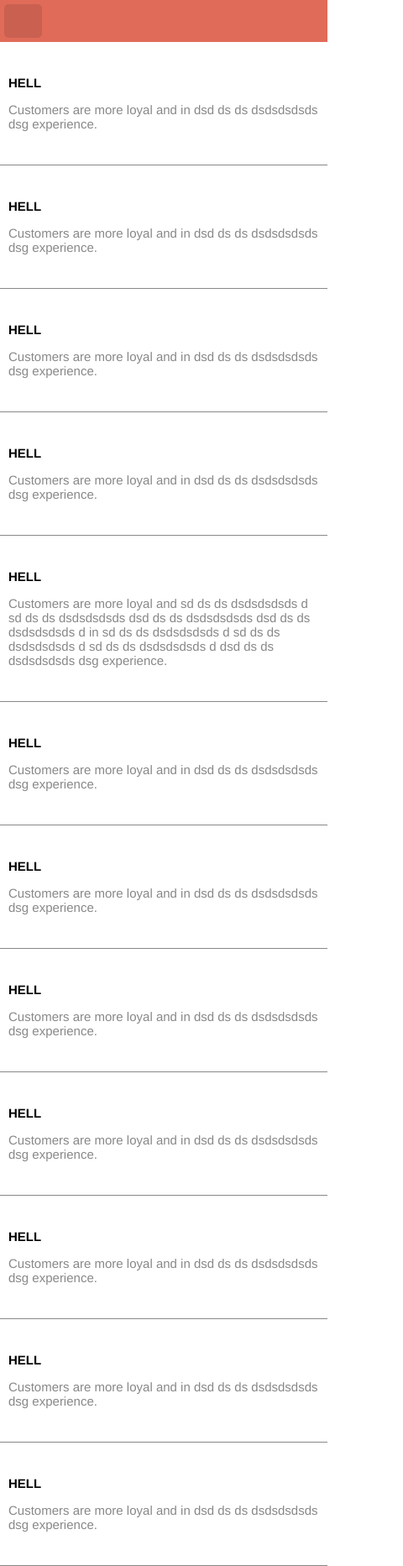
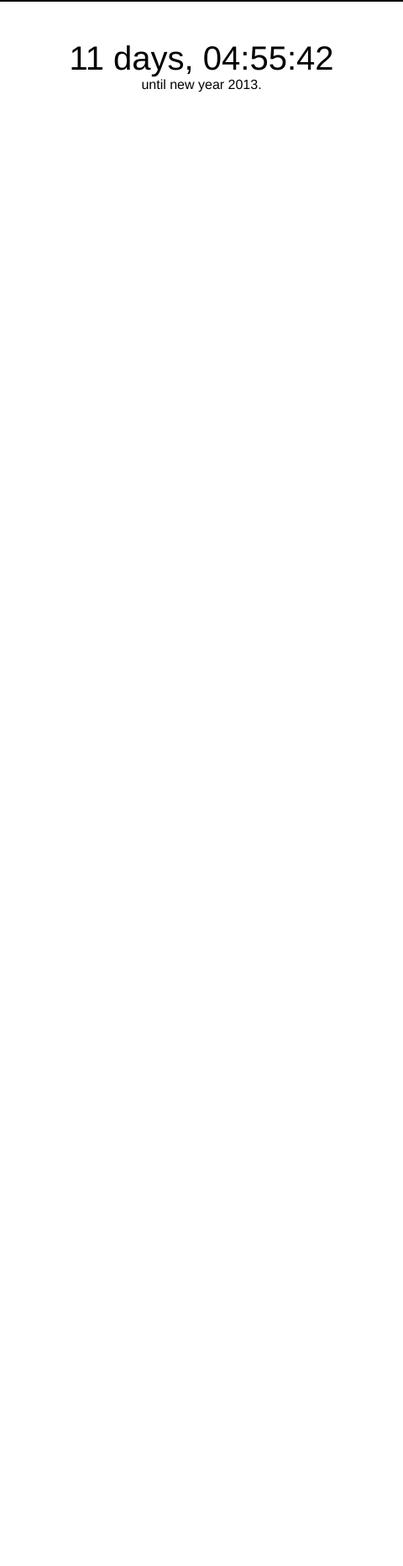
Before and after one commit to Matthhew/matthhew.github.io, a plain HTML site: page index.html in a window 390 px wide. Shown: the whole page at 84% size, 480 px wide, since content can reach past the window. After the commit the page ends 844 px from the top, so only its background shows below. Drawn offline with nearby package versions, Linux system fonts and the light colour scheme.

Commit message:
Update index.html

```diff
--- a/index.html
+++ b/index.html
@@ -1,56 +1,75 @@
-<!doctype html>
-<html>
+<!DOCTYPE html>
+<html lang="cs">
+<head>
+<meta charset="UTF-8" />
+<link rel="shortcut icon" href="/home/matous/Desktop/website/tessa-lt-dropdowns-21c7868/favicongmail.ico">
+<title>New year countdown</title>
 
-	<head>
-		<meta charset="utf-8"/>
-		<title>Mobile Menu CSS</title>
-		<meta name="viewport" content="width=device-width, initial-scale=1"/>
 
-		<script src="https://ajax.googleapis.com/ajax/libs/jquery/1.7.2/jquery.min.js"></script>
-		<script>
-		$(document).ready(function(){
-			$(".nav-button").click(function () {
-			$(".nav-button,.primary-nav").toggleClass("open");
-			});
-		});
+<script type="text/javascript">
+
+
+// JavaScript Document
+function countdown(target, element, message) {
+    var dn = new Date();
+    var dt = new Date(target);
+    var diff = dt.getTime() - dn.getTime();
+    diff /= 1000;
+
+    // done
+    if(diff <= 0) {
+        document.getElementById(element).innerHTML = message;
+        return(0);
+    }
+
+    // days
+    var tmp = diff;
+    var d = Math.floor(tmp / 24 / 3600);
+    tmp = tmp % (24 * 3600);
+
+    // hours
+    var h = Math.floor(tmp / 3600);
+    tmp = tmp % 3600;
+
+    // minutes
+    var m = Math.floor(tmp / 60);
+    tmp = tmp % 60;
+
+    // seconds
+    var s = Math.floor(tmp);
+
+    var str =  d + " ";
+    if (d > 1)
+        str += "days, ";
+    else
+        str += "day, ";
+
+    if (h < 10) str += "0";
+    str += h + ":";
+    if (m < 10) str += "0";
+    str += m + ":";
+    if (s < 10) str += "0";
+    str += s;
+
+    document.getElementById(element).innerHTML = str;
+
+    setTimeout("countdown('"+target+"','"+element+"','"+message+"')",999);
+}
 </script>
+
+
 
 <style type="text/css">
 
+html{
+display:block;
+}
 
-
-body {
-font-size:18px;
-color:#888;
+body{
+border-top: 2px solid #000;
 margin:0 auto;
 font-family:nimbus-sans, Helvetica neue, Arial, sans-serif;
 background-color: #fff;
-
-
-
-font-weight:lighter;
-}
-
-.Item{
-border-bottom: 1px solid #888;
-font-size: 15px;
-padding-bottom: 20px;
-padding-top: 20px;
-}
-
-.Item p
-{
-text-align: left;
-color:#888;
-}
-
-.container h1{
-font-size:15px;
-
-}
-.container a{
-color:#000;
-text-decoration: none;
 }
 
 .container{
@@ -59,283 +78,85 @@ margin:0 auto;
 padding: 5px 10px 5px 10px ;
 }
 
-
-
-
-.nav-button { display: none; } /* hide the navigation button by default */
-
-
-
-	.nav-button {
-		display: block;
-		position: absolute;
-		top: 5px;
-		left: 5px;
-		width: 45px;
-		height: 40px;
-		background: url('dropmenu.png');
-		background-position: center center;
-		background-repeat: no-repeat;
-		background-size: 40px, 100%;
-		cursor: pointer;
-		border:none;
-		z-index: 999;
-		text-indent: -9999px;
-			background-color: rgba(0,0,0,.1);
-	border-radius: 5px;
+a{
+color:#0a6374;
+text-decoration:none;
 }
 
-	.nav-button:hover {
-	background-color: rgba(0,0,0,.1);
-	border-radius: 5px;
+a:hover{
+color:#000;
+}
+
+#countdown{
+font-size:60px;
+text-align:center;
+display: block;
+margin: 60px 0px 0px 0px;
+}
+
+#countdown-message{
+text-align:center;
+display: block;
+margin: 0px auto;
+}
+
+#box{
+text-align: center;
+display: block;
+margin: 0px 0px 0px 0px;
+}
+
+h1{
+font-weight:lighter;
+font-size:30px;
+text-align: left;
+padding-top:100px;
+margin:0 auto;
+}
+
+@media (max-width: 480px){
+
+body {
+min-width: 480px;
+}
+
+#countdown{
+font-size:40px;
+text-align:center;
+display: block;
+margin: 40px 0px 0px 0px;
 }
 
 
-	/* Navigation Bar
-	-------------------------------------------------------- */
-
-	body { padding-top: 50px; }
-
-	.primary-nav {
-		width: 100%;
-		float: none;
-		background-color: #e06b59;
-		display: block;
-		height: 50px;
-		margin: 0;
-		padding: 0;
-		overflow: hidden;
-		position: absolute;
-		top: 0px;
-		left: 0px;
-		z-index: 998;
-		clear: both;
-	}
-	.primary-nav li {
-		display: none;
-		width: 100%;
-		font-family: Arial;
-	}
-	.primary-nav li a {
-		display: block;
-		width: 100%;
-		padding: 10px 15px;
-		font-size: 14px;
-		font-weight: bold;
-		text-shadow: -1px -1px 0 rgba(0,0,0,.15);
-		color: #fff;
-		text-decoration: none;
-		border-bottom: 1px solid rgba(0,0,0,.2);
-		border-top: 1px solid rgba(255,255,255,.1);
-	}
-	.primary-nav li a:hover {
-		background-color: rgba(0,0,0,.1);
-		border-top-color: transparent;
-	}
-	.primary-nav > li:first-child {
-		border-top: 1px solid rgba(0,0,0,.2);
 }
 
-	/* Toggle the navigation bar open  */
+</style>
 
-	.primary-nav.open {
-		height: auto;
-		padding-top: 50px;
-	}
-	.primary-nav.open li {
-		display: block;
-	}
-
-	/* Submenus – optional .parent class indicates dropdowns */
-
-	.primary-nav > li:hover > a {
-		background-color: rgba(0,0,0,.1);
-		border-bottom-color: transparent;
-	}
-
-	.primary-nav li.parent > a:hover {
-		background-color: rgba(0,0,0,.1);
-	}
-	.primary-nav li ul {
-		display: none;
-		background-color: rgba(0,0,0,.1);
-		border-top: 0 none;
-		padding: 0;
-	}
-	.primary-nav li ul a {
-		border: 0 none;
-		font-size: 12px;
-		padding: 10px 5%;
-		font-weight: normal;
-	}
-	.primary-nav li:hover ul {
-		display: block;
-		border-top: 0 none;
-	}
-</style>
 </head>
 
 <body>
 
-<header>
+	<section class="container">
+        	<span id='countdown'></span>
 
-		<button class="nav-button">Toggle Navigation</button>
+        	<script type='text/javascript'>
+        		countdown('2010/03/25 00:00:00','countdown', 'The countdown is complete.');
+			</script>
 
-		<ul class="primary-nav">
-			<li><a href="#">Home</a></li>
-			<li><a href="#">About Us</a></li>
-			<li><a href="#">Services</a></li>
-			<li><a href="#">Products</a></li>
-			<li><a href="#">Contact</a></li>
-		</ul>
+			<section id="box">
+    			<div id='countdown-message'></div>
+    			<div id='countdown'></div>
+			</section>
 
-</header>
-
-
-<section class="Item">
-
-			<section class="container">
-				<h1><a href="https://www.google.cz/">HELL</a></h1>
-				<p>Customers are more loyal and in  dsd ds ds dsdsdsdsds dsg experience.</p>
-
+			<script type='text/javascript'>
+    		now = new Date();
+    		year = now.getYear()+1900;
+    		document.getElementById('countdown-message').innerHTML = " until new year "+year+".";
+    		countdown((year+1)+'/01/01 00:00:00','countdown', 'Happy new year '+(year+1)+'!');
+			</script>
 
 	</section>
 
-		</section>
-
-
-<section class="Item">
-
-			<section class="container">
-				<h1><a href="https://www.google.cz/">HELL</a></h1>
-				<p>Customers are more loyal and in  dsd ds ds dsdsdsdsds dsg experience.</p>
-
-
-			</section>
-
-		</section>
-
-
-		<section class="Item">
-
-			<section class="container">
-				<h1><a href="https://www.google.cz/">HELL</a></h1>
-				<p>Customers are more loyal and in  dsd ds ds dsdsdsdsds dsg experience.</p>
-
-
-			</section>
-
-		</section>
-
-		<section class="Item">
-
-			<section class="container">
-				<h1><a href="https://www.google.cz/">HELL</a></h1>
-				<p>Customers are more loyal and in  dsd ds ds dsdsdsdsds dsg experience.</p>
-
-
-			</section>
-
-		</section>
-
-
-		<section class="Item">
-
-			<section class="container">
-				<h1><a href="https://www.google.cz/">HELL</a></h1>
-				<p>Customers are more loyal and sd ds ds dsdsdsdsds d sd ds ds dsdsdsdsds dsd ds ds dsdsdsdsds dsd ds ds dsdsdsdsds d in sd ds ds dsdsdsdsds d sd ds ds dsdsdsdsds d sd ds ds dsdsdsdsds d dsd ds ds dsdsdsdsds dsg experience.</p>
-
-
-			</section>
-
-		</section>
-
-		<section class="Item">
-
-			<section class="container">
-				<h1><a href="https://www.google.cz/">HELL</a></h1>
-				<p>Customers are more loyal and in  dsd ds ds dsdsdsdsds dsg experience.</p>
-
-
-			</section>
-
-		</section>
-
-
-		<section class="Item">
-
-			<section class="container">
-				<h1><a href="https://www.google.cz/">HELL</a></h1>
-				<p>Customers are more loyal and in  dsd ds ds dsdsdsdsds dsg experience.</p>
-
-
-			</section>
-
-		</section>
-
-
-		<section class="Item">
-
-			<section class="container">
-				<h1><a href="https://www.google.cz/">HELL</a></h1>
-				<p>Customers are more loyal and in  dsd ds ds dsdsdsdsds dsg experience.</p>
-
-
-			</section>
-
-		</section>
-
-
-
-		<section class="Item">
-
-			<section class="container">
-				<h1><a href="https://www.google.cz/">HELL</a></h1>
-				<p>Customers are more loyal and in  dsd ds ds dsdsdsdsds dsg experience.</p>
-
-
-			</section>
-
-		</section>
-
-
-
-		<section class="Item">
-
-			<section class="container">
-				<h1><a href="https://www.google.cz/">HELL</a></h1>
-				<p>Customers are more loyal and in  dsd ds ds dsdsdsdsds dsg experience.</p>
-
-
-			</section>
-
-		</section>
-
-
-
-		<section class="Item">
-
-			<section class="container">
-				<h1><a href="https://www.google.cz/">HELL</a></h1>
-				<p>Customers are more loyal and in  dsd ds ds dsdsdsdsds dsg experience.</p>
-
-
-			</section>
-
-		</section>
-
-
-
-		<section class="Item">
-
-			<section class="container">
-				<h1><a href="https://www.google.cz/">HELL</a></h1>
-				<p>Customers are more loyal and in  dsd ds ds dsdsdsdsds dsg experience.</p>
-
-
-			</section>
-
-		</section>
 </body>
 
 </html>
```
Lines whose indentation alone changed are shown as unchanged.
